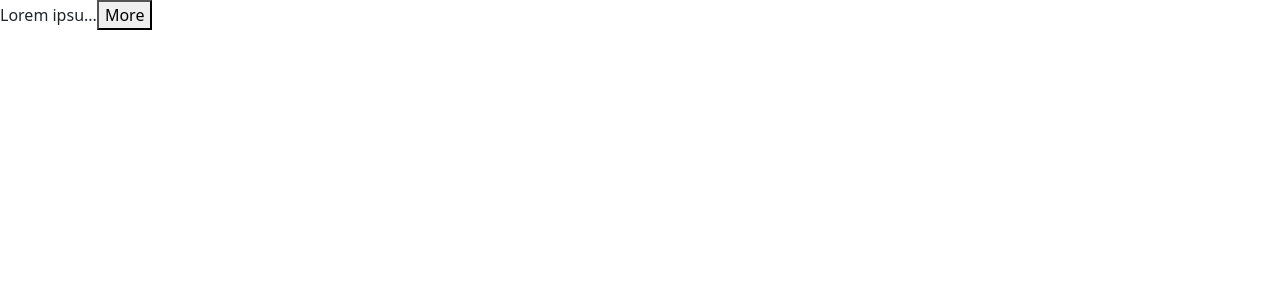
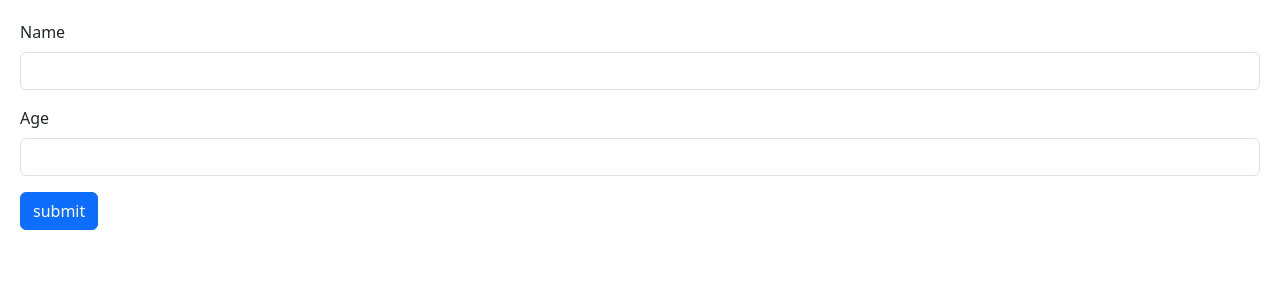
Before and after one commit to Abdullokh-dev/React, a React (Vite) app: page / in a window 1280 px wide. Shown: the top 300 px of the page. Built offline with nearby package versions, Linux system fonts and the light colour scheme.

Commit message:
Build Form component(Submission, Accessing Input Fields) with useRef.

```diff
--- a/src/App.tsx
+++ b/src/App.tsx
@@ -1,17 +1,9 @@
-import ExpandableText from "./components/ExpandableText";
+import Form from "./components/Form";
 
 function App() {
   return (
     <>
-      <ExpandableText maxChars={10}>
-        Lorem ipsum dolor sit amet, consectetur adipisicing elit. Ad aliquid et eveniet laboriosam quia soluta
-        temporibus. Adipisci architecto, asperiores at atque consequatur cum doloribus et fugiat illo illum ipsa, itaque
-        iusto nam neque nesciunt nisi nostrum quasi quia saepe sapiente soluta tempora, tempore temporibus totam ullam!
-        Atque autem cupiditate, dolorum est explicabo fuga iure molestiae molestias necessitatibus nihil porro quis quo
-        quod saepe tempora. A animi aperiam blanditiis, commodi culpa dolorum earum eligendi, eos eveniet ex explicabo
-        facilis impedit ipsam itaque libero minima neque nesciunt non officiis, praesentium repellat temporibus
-        voluptatum. Aut deserunt doloribus fugiat iure nisi, qui ratione tempora.
-      </ExpandableText>
+      <Form />
     </>
   )
 }
--- /dev/null
+++ b/src/components/Form.tsx
@@ -0,0 +1,34 @@
+import { FormEvent, useRef } from "react";
+
+function Form() {
+  const nameRef = useRef<HTMLInputElement | null>(null);
+  const ageRef = useRef<HTMLInputElement | null>(null);
+  const person = {name: '', age: 0};
+
+  const handleSubmit = (event: FormEvent) => {
+    event.preventDefault();
+    if(nameRef.current !== null)
+      person.name = nameRef.current.value;
+    if(ageRef.current !== null)
+      person.age = parseInt(ageRef.current.value);
+
+    console.log(person);
+  }
+
+  return (
+    <form onSubmit={handleSubmit}>
+      <div className="mb-3">
+        <label htmlFor="name" className="form-label">Name</label>
+        <input ref={nameRef} id="name" type="text" className="form-control"/>
+      </div>
+      <div className="mb-3">
+        <label htmlFor="age" className="form-label">Age</label>
+        <input ref={ageRef} id="age" type="number" className="form-control"/>
+      </div>
+
+      <button type="submit" className="btn btn-primary">submit</button>
+    </form>
+  )
+}
+
+export default Form;
--- /dev/null
+++ b/src/index.css
@@ -0,0 +1,3 @@
+body {
+    padding: 20px;
+}
--- a/src/main.tsx
+++ b/src/main.tsx
@@ -2,6 +2,7 @@ import React from 'react'
 import ReactDOM from 'react-dom/client'
 import App from './App.tsx'
 import 'bootstrap/dist/css/bootstrap.css'
+import './index.css'
 
 ReactDOM.createRoot(document.getElementById('root')!).render(
   <React.StrictMode>
```
